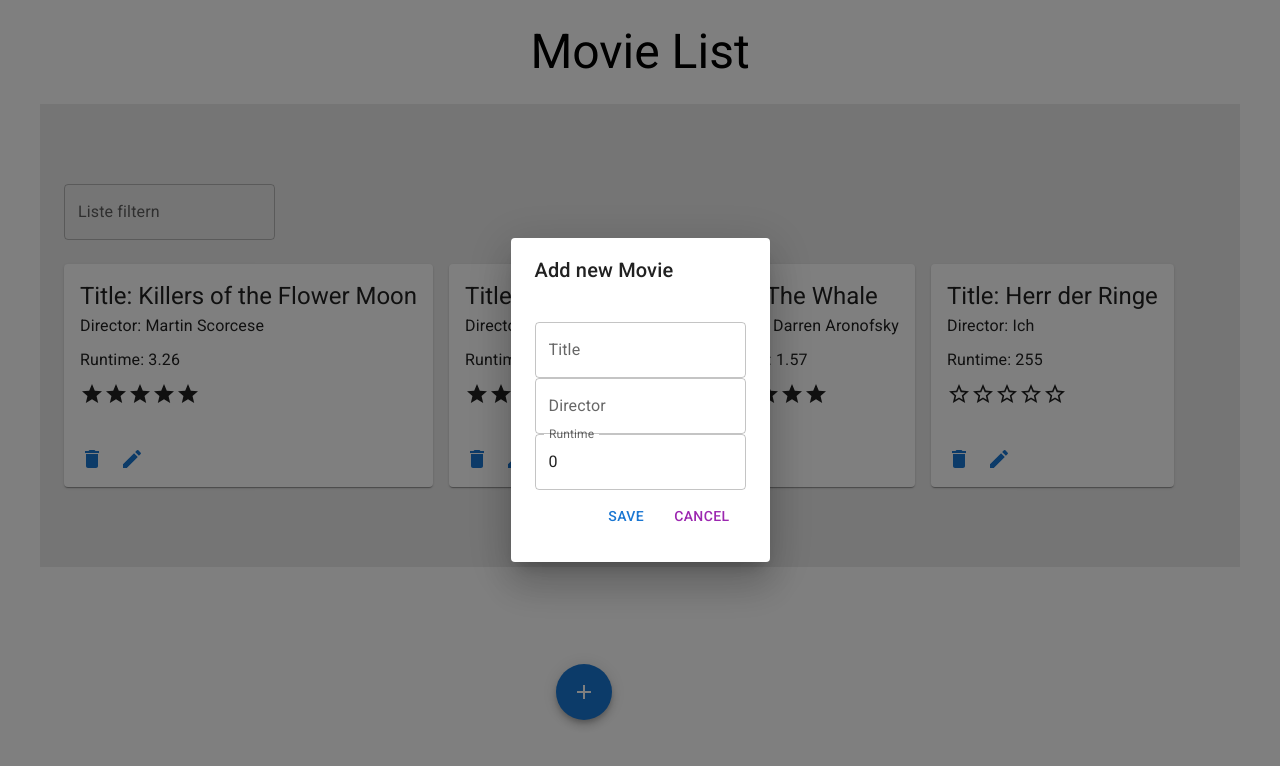
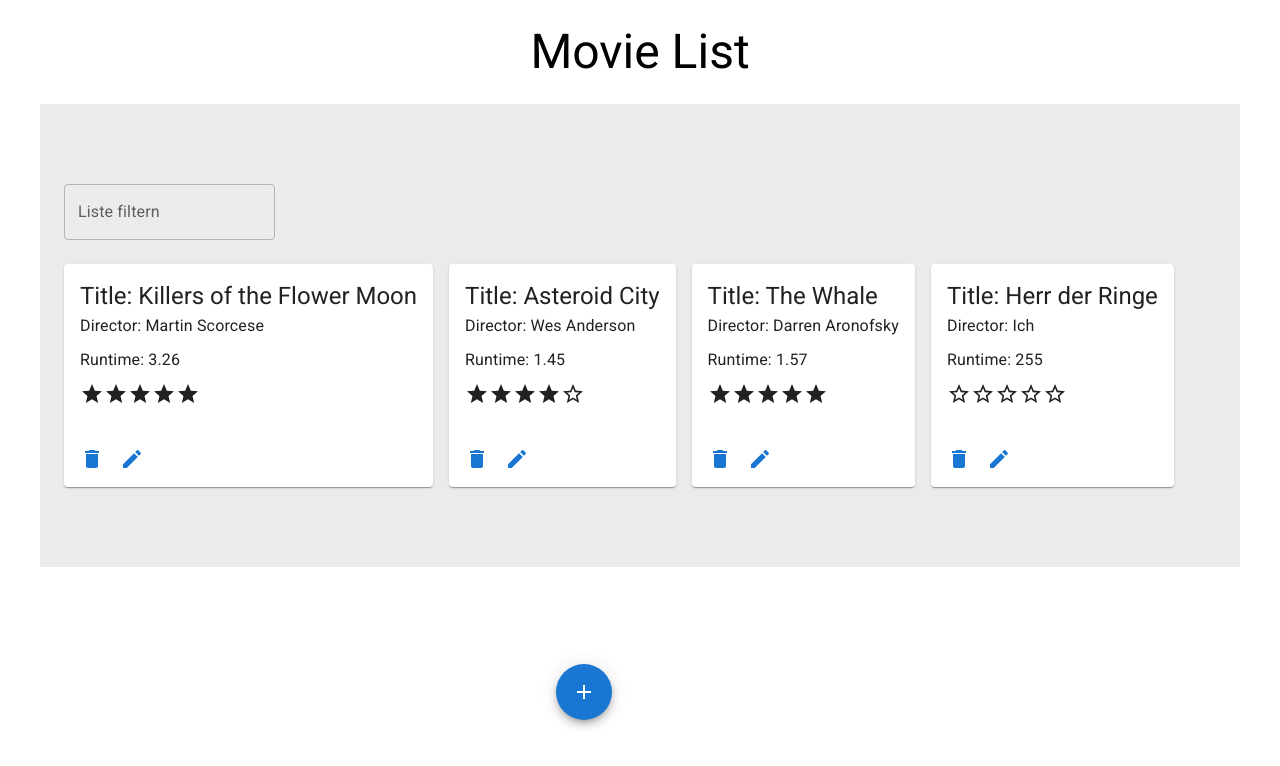
Before and after one commit to vlGoku/React, a React (Vite) app: page / in a window 1280 px wide. Shown: the top 766 px of the page. Built offline with nearby package versions, Linux system fonts and the light colour scheme; data requests are answered from the project's data file.

Commit message:
bug fixing in Fab-Component

```diff
--- a/package.json
+++ b/package.json
@@ -8,7 +8,7 @@
     "build": "tsc && vite build",
     "lint": "eslint . --ext ts,tsx --report-unused-disable-directives --max-warnings 0",
     "preview": "vite preview",
-    "json-server": "json-server -p 5000 -w data.json"
+    "json-server": "json-server -p 5001 -w data.json"
   },
   "dependencies": {
     "@emotion/react": "^11.11.3",
--- a/src/components/FormEdit.tsx
+++ b/src/components/FormEdit.tsx
@@ -16,6 +16,9 @@
 interface Props {
   onSave: (movie: MovieInput) => void;
   editMovie?: IMovie;
+  open: boolean;
+  onClose: () => void;
+  movie?: MovieInput;
 }
 
 export default function FormEdit({
--- a/src/components/MovieList.tsx
+++ b/src/components/MovieList.tsx
@@ -6,7 +6,6 @@
 import { useState } from "react";
 import DeleteDialog from "./DeleteDialog";
 import FormEdit from "./FormEdit";
-import { boolean } from "yup";
 
 export default function MovieList() {
   const [movies, err, handleDelete, handleSubmit] = useMovies();
@@ -90,13 +89,13 @@
               setFormDialog({ open: false, movie: undefined });
               (handleSubmit as (movie: MovieInput) => Promise<void>)(movie);
             }}
-            open={formDialog}
+            open={formDialog.open}
             onClose={() => setFormDialog({ open: false, movie: undefined })}
             movie={formDialog.movie}
           />
           <Fab
             color="primary"
-            onClick={() => setFormDialog({ open: false, movie: undefined })}
+            onClick={() => setFormDialog({ open: true, movie: undefined })}
             sx={{
               position: "fixed",
               right: "50%",
```
